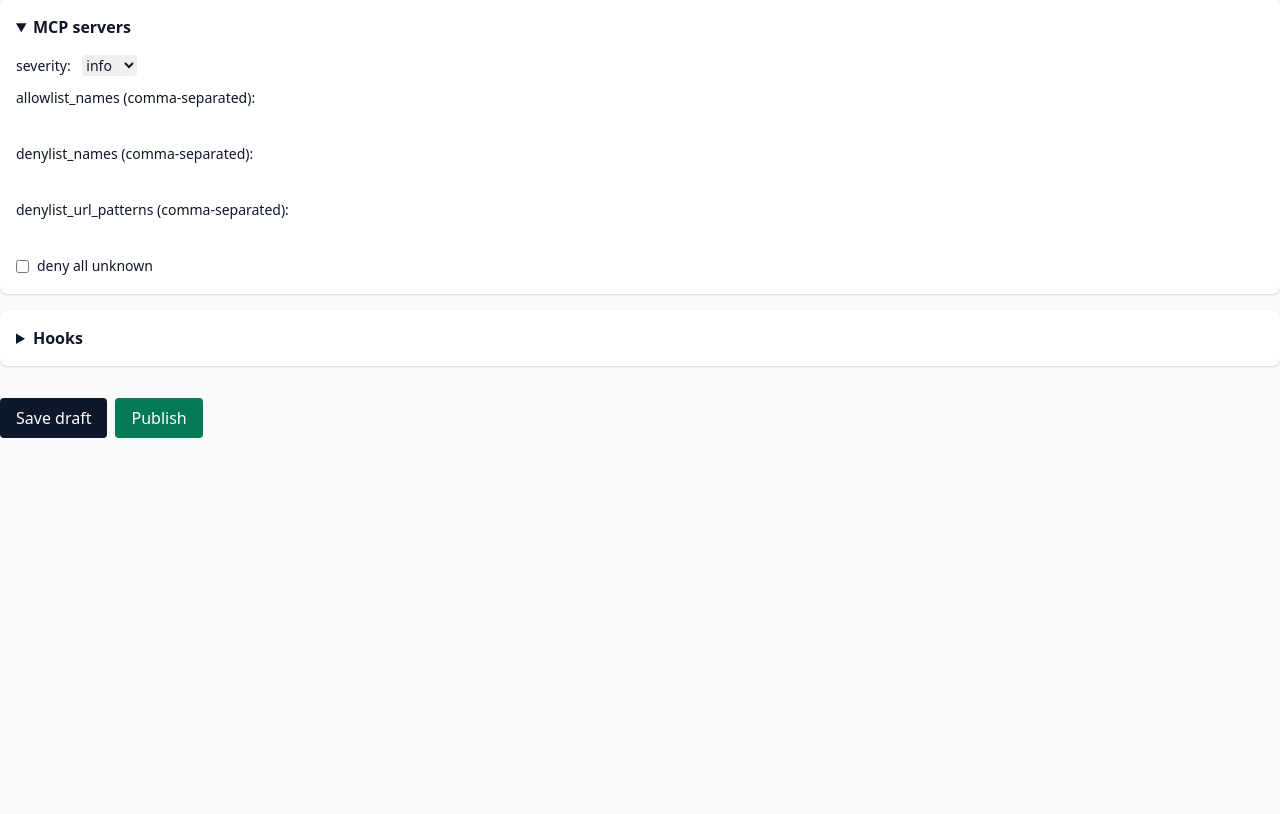
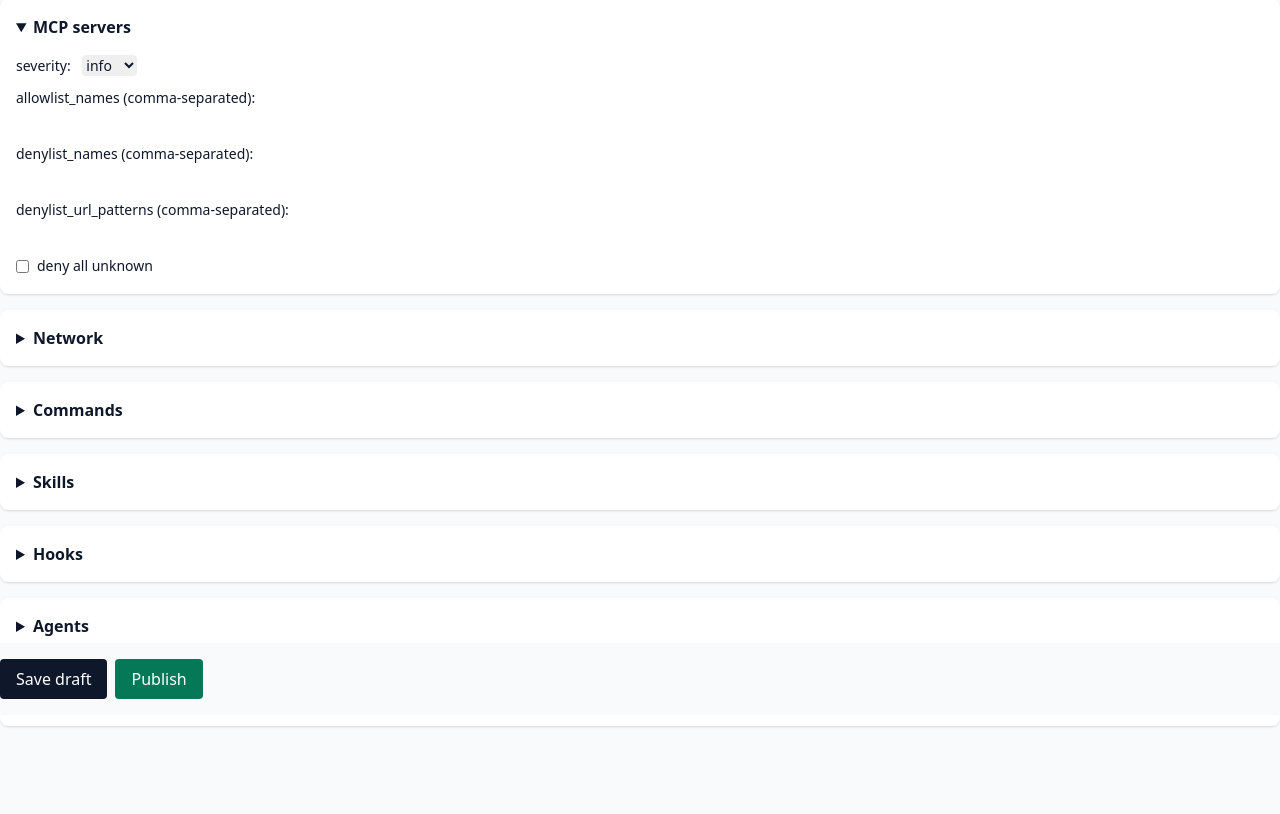
Before and after one commit to timderbak/ccguard, a Python web app: template src/ccguard/server/web/templates/policy_editor.html in a window 1280 px wide. Shown: the part 85-899 px from the top of the page. Before the commit the page ends 523 px from the top, so only its background shows below. Run offline with Jinja, Linux system fonts and the light colour scheme; the template is opened without the code that fills it, so the values that code supplies are empty; some libraries are stand-ins or nearby versions.

Commit message:
feat(policy): all 7 policy sections in editor
Co-Authored-By: Claude Opus 4.7 (1M context) <noreply@anthropic.com>

```diff
--- /dev/null
+++ b/src/ccguard/server/web/templates/components/_policy_section_agents.html
@@ -0,0 +1,32 @@
+<details class="bg-white rounded-lg shadow p-4">
+    <summary class="cursor-pointer font-semibold">Agents</summary>
+    <div class="mt-4 space-y-3 text-sm">
+        <label class="block">severity:
+            <select name="agents.severity" class="rounded border-slate-300 ml-2">
+                <option value="info"  {% if policy.agents.severity == 'info'  %}selected{% endif %}>info</option>
+                <option value="warn"  {% if policy.agents.severity == 'warn'  %}selected{% endif %}>warn</option>
+                <option value="block" {% if policy.agents.severity == 'block' %}selected{% endif %}>block</option>
+            </select>
+        </label>
+        <label class="block">allowlist_names (comma-separated):
+            <input type="text" name="agents.allowlist_names"
+                   value="{{ policy.agents.allowlist_names | join(', ') }}"
+                   class="mt-1 block w-full rounded border-slate-300" /></label>
+        <label class="block">denylist_names (comma-separated):
+            <input type="text" name="agents.denylist_names"
+                   value="{{ policy.agents.denylist_names | join(', ') }}"
+                   class="mt-1 block w-full rounded border-slate-300" /></label>
+        <label class="block">denylist_tools (comma-separated, e.g. Bash, Write, Edit):
+            <input type="text" name="agents.denylist_tools"
+                   value="{{ policy.agents.denylist_tools | join(', ') }}"
+                   class="mt-1 block w-full rounded border-slate-300" /></label>
+        <label class="block">trusted_file_hashes (one sha256 per line):
+            <textarea name="agents.trusted_file_hashes" rows="4"
+                      class="mt-1 block w-full rounded border-slate-300 font-mono text-xs"
+                      >{{ policy.agents.trusted_file_hashes | join('\n') }}</textarea></label>
+        <label class="inline-flex items-center">
+            <input type="checkbox" name="agents.deny_all_unknown" value="1"
+                   {% if policy.agents.deny_all_unknown %}checked{% endif %} />
+            <span class="ml-2">deny all unknown</span></label>
+    </div>
+</details>
--- /dev/null
+++ b/src/ccguard/server/web/templates/components/_policy_section_commands.html
@@ -0,0 +1,21 @@
+<details class="bg-white rounded-lg shadow p-4">
+    <summary class="cursor-pointer font-semibold">Commands</summary>
+    <div class="mt-4 space-y-3 text-sm">
+        <label class="block">severity:
+            <select name="commands.severity" class="rounded border-slate-300 ml-2">
+                <option value="info"  {% if policy.commands.severity == 'info'  %}selected{% endif %}>info</option>
+                <option value="warn"  {% if policy.commands.severity == 'warn'  %}selected{% endif %}>warn</option>
+                <option value="block" {% if policy.commands.severity == 'block' %}selected{% endif %}>block</option>
+            </select>
+        </label>
+        <label class="block">denylist_patterns (one regex per line):
+            <textarea name="commands.denylist_patterns" rows="4"
+                      class="mt-1 block w-full rounded border-slate-300 font-mono text-xs"
+                      >{{ policy.commands.denylist_patterns | join('\n') }}</textarea></label>
+        <label class="block">allowlist_patterns (one regex per line):
+            <textarea name="commands.allowlist_patterns" rows="4"
+                      class="mt-1 block w-full rounded border-slate-300 font-mono text-xs"
+                      >{{ policy.commands.allowlist_patterns | join('\n') }}</textarea></label>
+        <p class="text-xs text-slate-400">always_deny is hardcoded in schema and not editable.</p>
+    </div>
+</details>
--- /dev/null
+++ b/src/ccguard/server/web/templates/components/_policy_section_env.html
@@ -0,0 +1,20 @@
+<details class="bg-white rounded-lg shadow p-4">
+    <summary class="cursor-pointer font-semibold">Env</summary>
+    <div class="mt-4 space-y-3 text-sm">
+        <label class="block">severity:
+            <select name="env.severity" class="rounded border-slate-300 ml-2">
+                <option value="info"  {% if policy.env.severity == 'info'  %}selected{% endif %}>info</option>
+                <option value="warn"  {% if policy.env.severity == 'warn'  %}selected{% endif %}>warn</option>
+                <option value="block" {% if policy.env.severity == 'block' %}selected{% endif %}>block</option>
+            </select>
+        </label>
+        <label class="block">denylist_patterns (one regex per line):
+            <textarea name="env.denylist_patterns" rows="4"
+                      class="mt-1 block w-full rounded border-slate-300 font-mono text-xs"
+                      >{{ policy.env.denylist_patterns | join('\n') }}</textarea></label>
+        <label class="block">allowlist_names (comma-separated):
+            <input type="text" name="env.allowlist_names"
+                   value="{{ policy.env.allowlist_names | join(', ') }}"
+                   class="mt-1 block w-full rounded border-slate-300" /></label>
+    </div>
+</details>
--- /dev/null
+++ b/src/ccguard/server/web/templates/components/_policy_section_network.html
@@ -0,0 +1,24 @@
+<details class="bg-white rounded-lg shadow p-4">
+    <summary class="cursor-pointer font-semibold">Network</summary>
+    <div class="mt-4 space-y-3 text-sm">
+        <label class="block">severity:
+            <select name="network.severity" class="rounded border-slate-300 ml-2">
+                <option value="info"  {% if policy.network.severity == 'info'  %}selected{% endif %}>info</option>
+                <option value="warn"  {% if policy.network.severity == 'warn'  %}selected{% endif %}>warn</option>
+                <option value="block" {% if policy.network.severity == 'block' %}selected{% endif %}>block</option>
+            </select>
+        </label>
+        <label class="block">allowlist_hosts (comma-separated):
+            <input type="text" name="network.allowlist_hosts"
+                   value="{{ policy.network.allowlist_hosts | join(', ') }}"
+                   class="mt-1 block w-full rounded border-slate-300" /></label>
+        <label class="block">denylist_hosts (comma-separated):
+            <input type="text" name="network.denylist_hosts"
+                   value="{{ policy.network.denylist_hosts | join(', ') }}"
+                   class="mt-1 block w-full rounded border-slate-300" /></label>
+        <label class="inline-flex items-center">
+            <input type="checkbox" name="network.deny_all_unknown" value="1"
+                   {% if policy.network.deny_all_unknown %}checked{% endif %} />
+            <span class="ml-2">deny all unknown</span></label>
+    </div>
+</details>
--- /dev/null
+++ b/src/ccguard/server/web/templates/components/_policy_section_skills.html
@@ -0,0 +1,24 @@
+<details class="bg-white rounded-lg shadow p-4">
+    <summary class="cursor-pointer font-semibold">Skills</summary>
+    <div class="mt-4 space-y-3 text-sm">
+        <label class="block">severity:
+            <select name="skills.severity" class="rounded border-slate-300 ml-2">
+                <option value="info"  {% if policy.skills.severity == 'info'  %}selected{% endif %}>info</option>
+                <option value="warn"  {% if policy.skills.severity == 'warn'  %}selected{% endif %}>warn</option>
+                <option value="block" {% if policy.skills.severity == 'block' %}selected{% endif %}>block</option>
+            </select>
+        </label>
+        <label class="block">allowlist_names (comma-separated):
+            <input type="text" name="skills.allowlist_names"
+                   value="{{ policy.skills.allowlist_names | join(', ') }}"
+                   class="mt-1 block w-full rounded border-slate-300" /></label>
+        <label class="block">trusted_dir_hashes (one sha256 per line):
+            <textarea name="skills.trusted_dir_hashes" rows="4"
+                      class="mt-1 block w-full rounded border-slate-300 font-mono text-xs"
+                      >{{ policy.skills.trusted_dir_hashes | join('\n') }}</textarea></label>
+        <label class="inline-flex items-center">
+            <input type="checkbox" name="skills.deny_all_unknown" value="1"
+                   {% if policy.skills.deny_all_unknown %}checked{% endif %} />
+            <span class="ml-2">deny all unknown</span></label>
+    </div>
+</details>
--- a/src/ccguard/server/web/templates/policy_editor.html
+++ b/src/ccguard/server/web/templates/policy_editor.html
@@ -12,7 +12,12 @@
     <input type="hidden" name="csrf_token" value="{{ csrf_token }}" />
 
     {% include "components/_policy_section_mcp.html" %}
+    {% include "components/_policy_section_network.html" %}
+    {% include "components/_policy_section_commands.html" %}
+    {% include "components/_policy_section_skills.html" %}
     {% include "components/_policy_section_hooks.html" %}
+    {% include "components/_policy_section_agents.html" %}
+    {% include "components/_policy_section_env.html" %}
 
     <div class="flex gap-2 sticky bottom-0 bg-slate-50 py-4">
         <button type="submit"
```
Also changed, not shown: tests/integration/test_web_smoke.py (+23 -0 lines).
